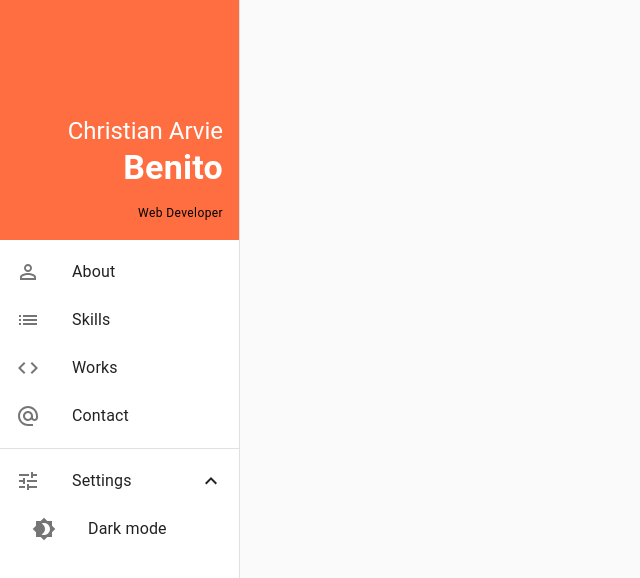
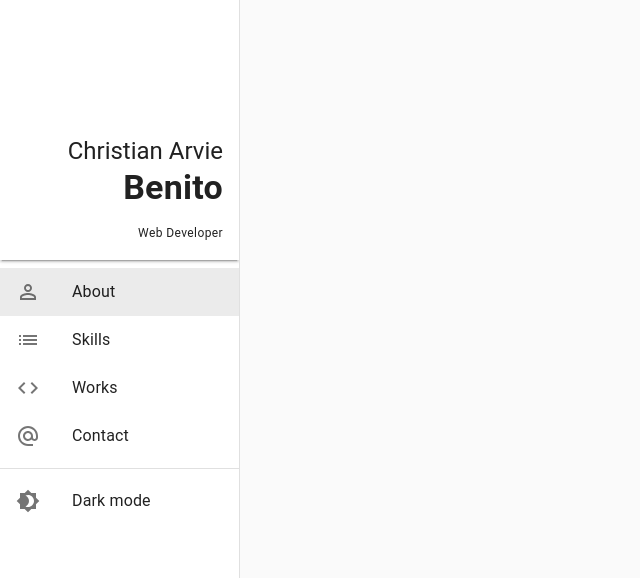
Before and after one commit to arvieguadiz/portfolio, a React (Create React App) app: page / in a window 1280 px wide. Shown: the top 578 px of the page, without its empty margins (0-640 px from the left). Built offline with nearby package versions, Linux system fonts and the light colour scheme.

Commit message:
November 9, 2021 | - some fixes in ui

```diff
--- a/src/App.js
+++ b/src/App.js
@@ -1,12 +1,13 @@
 import React, { createContext, useContext, useMemo, useState } from 'react';
 import { BrowserRouter, Routes, Route, Link } from 'react-router-dom';
-import { Box, Collapse, CssBaseline, Divider, Drawer, List, ListItem, ListItemIcon, ListItemText, Typography } from '@material-ui/core';
+import { Box, Collapse, CssBaseline, Divider, Drawer, List, ListItem, ListItemIcon, ListItemText, Paper, Typography } from '@material-ui/core';
 import { AlternateEmail as AlternateEmailIcon, Brightness4 as Brightness4Icon, Brightness7 as Brightness7Icon, Code as CodeIcon, ExpandLess as ExpandLessIcon, ExpandMore as ExpandMoreIcon, List as ListIcon, PersonOutline as PersonOutlineIcon, Tune as TuneIcon } from '@material-ui/icons';
 import { createTheme, makeStyles, ThemeProvider, useTheme } from '@material-ui/core/styles';
 import { deepOrange } from '@material-ui/core/colors';
 import { capitalize, map } from 'lodash';
 
 import logo from './logo.svg';
+import profilePicture from './images/profile.jpg';
 import './App.css';
 
 const ColorModeContext = createContext({ toggleColorMode: () => {} });
@@ -34,9 +35,11 @@ const useStyles = makeStyles((theme) => ({
     alignItems: 'flex-end',
     justifyContent: 'flex-end',
     padding: theme.spacing(2),
-    height: 240,
-    backgroundColor: deepOrange['A200'],
-    color: '#fff',
+    height: 260,
+    // backgroundImage: `url(${profilePicture})`,
+    // backgroundSize: 'cover',
+    // backgroundPosition: 'center',
+    // backgroundRepeat: 'no-repeat',
   },
   nestedDrawerItems: {
     paddingLeft: theme.spacing(4),
@@ -55,27 +58,32 @@ const AppContent = () => {
   const theme = useTheme();
   const colorMode = useContext(ColorModeContext);
 
-  const [ openSettings, setOpenSettings ] = useState(true);
+  const [ openSettings, setOpenSettings ] = useState(false);
+  const [ selectedDrawerItem, setSelectedDrawerItem ] = useState('about');
 
   const drawerItems = [
     {
       icon: <PersonOutlineIcon />,
       label: 'About',
+      name: 'about',
       url: '/portfolio',
     },
     {
       icon: <ListIcon />,
       label: 'Skills',
+      name: 'skills',
       url: '/skills',
     },
     {
       icon: <CodeIcon />,
       label: 'Works',
+      name: 'works',
       url: '/works',
     },
     {
       icon: <AlternateEmailIcon />,
       label: 'Contact',
+      name: 'contact',
       url: '/contact',
     },
   ];
@@ -92,17 +100,19 @@ const AppContent = () => {
             paper: classes.drawerPaper,
           }}
         >
-          <Box className={classes.toolbar}>
-            <Typography variant="h5">Christian Arvie</Typography>
-            <Typography variant="h4" style={{ fontWeight: 'bold' }}>Benito</Typography>
-            <Typography variant="caption" style={{ color: '#000', paddingTop: 15 }}>Web Developer</Typography>
-          </Box>
+          <Paper variant="elevation" elevation={2} square>
+            <Box className={classes.toolbar}>
+              <Typography variant="h5">Christian Arvie</Typography>
+              <Typography variant="h4" style={{ fontWeight: 'bold' }}>Benito</Typography>
+              <Typography variant="caption" style={{ paddingTop: 15 }}>Web Developer</Typography>
+            </Box>
+          </Paper>
 
           <List>
             {
               map(drawerItems, (item, index) => {
                 return (
-                  <ListItem button key={`item${item.label}`} component={Link} to={item.url}>
+                  <ListItem button selected={item.name === selectedDrawerItem} key={`item${item.name}`} component={Link} to={item.url} onClick={() => setSelectedDrawerItem(item.name)}>
                     <ListItemIcon>{ item.icon }</ListItemIcon>
                     <ListItemText primary={item.label} />
                   </ListItem>
@@ -113,22 +123,24 @@ const AppContent = () => {
 
           <Divider />
 
-          <List>
+          {/* <List>
             <ListItem button onClick={() => setOpenSettings(!openSettings)}>
               <ListItemIcon><TuneIcon /></ListItemIcon>
               <ListItemText primary="Settings" />
               { openSettings ? <ExpandLessIcon /> : <ExpandMoreIcon /> }
             </ListItem>
 
-            <Collapse in={openSettings} timeout="auto" unmountOnExit>
-              <List disablePadding>
-                <ListItem button className={classes.nestedDrawerItems} onClick={colorMode.toggleColorMode}>
+            <Collapse in={openSettings} timeout="auto" unmountOnExit> */}
+              {/* <List disablePadding> */}
+              <List>
+                {/* <ListItem button className={classes.nestedDrawerItems} onClick={colorMode.toggleColorMode}> */}
+                <ListItem button onClick={colorMode.toggleColorMode}>
                   <ListItemIcon>{ theme.palette.type === 'light' ? <Brightness4Icon /> : <Brightness7Icon /> }</ListItemIcon>
                   <ListItemText primary={`${capitalize(theme.palette.type === 'light' ? 'dark' : 'light')} mode`} />
                 </ListItem>
               </List>
-            </Collapse>
-          </List>
+            {/* </Collapse>
+          </List> */}
         </Drawer>
 
         <main>
```
Also changed, not shown: src/images/profile.jpg (added).
